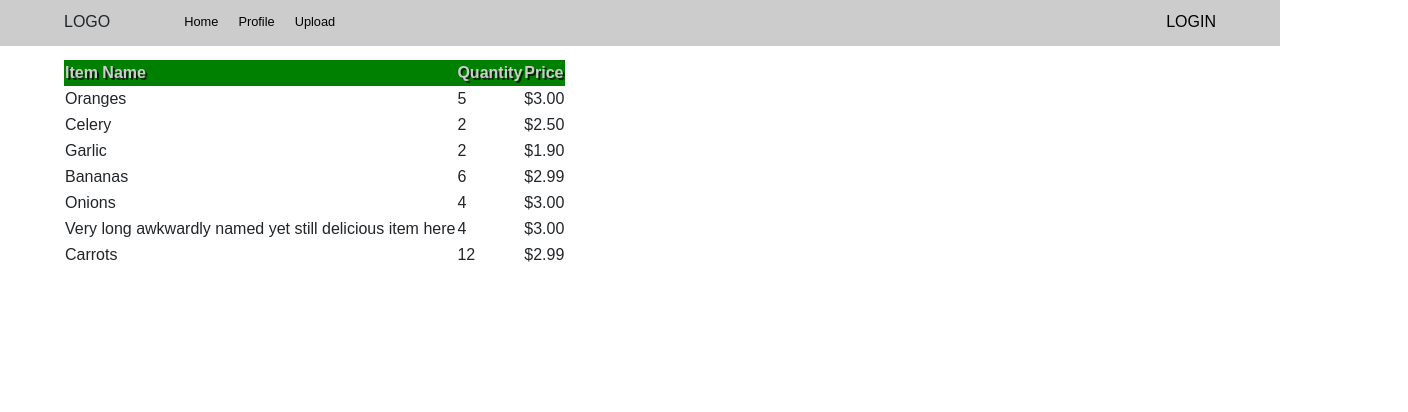
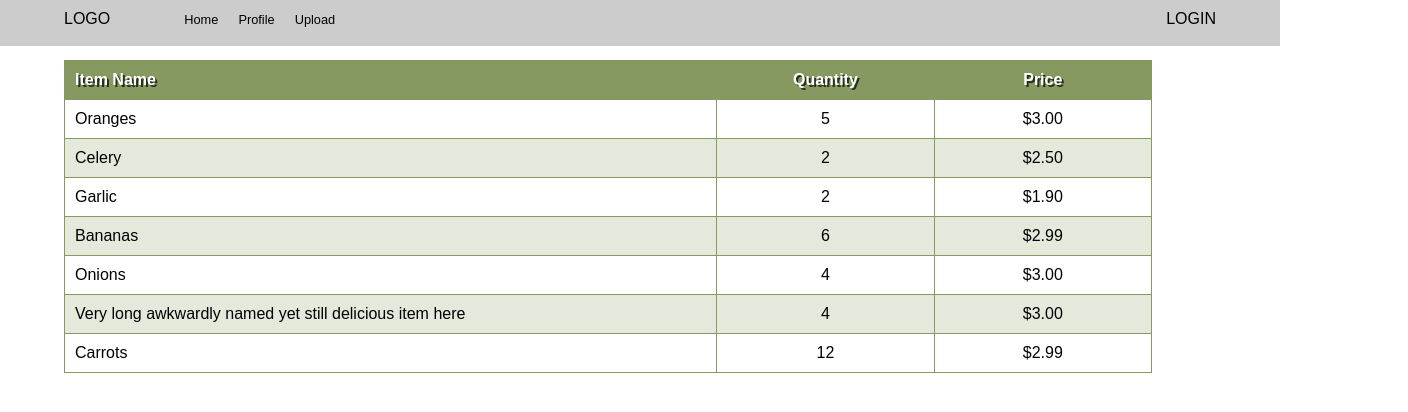
Before and after one commit to interactivenyc/inyc-react-app, a React (Create React App) app: page /StyledTable in a window 1280 px wide. Shown: the top 412 px of the page, 1408 px wide, since content can reach past the window. Built offline with nearby package versions, Linux system fonts and the light colour scheme.

Commit message:
StyledTable and organization

```diff
--- a/public/index.html
+++ b/public/index.html
@@ -11,11 +11,12 @@
     <link rel="manifest" href="%PUBLIC_URL%/manifest.json">
     <link rel="shortcut icon" href="%PUBLIC_URL%/favicon.ico">
 
-    <!-- Bootstrap 4 -->
+    <!-- Bootstrap 4
     <link rel="stylesheet" href="https://stackpath.bootstrapcdn.com/bootstrap/4.1.1/css/bootstrap.min.css" integrity="sha384-WskhaSGFgHYWDcbwN70/dfYBj47jz9qbsMId/iRN3ewGhXQFZCSftd1LZCfmhktB" crossorigin="anonymous">
     <script src="https://code.jquery.com/jquery-3.3.1.slim.min.js" integrity="sha384-q8i/X+965DzO0rT7abK41JStQIAqVgRVzpbzo5smXKp4YfRvH+8abtTE1Pi6jizo" crossorigin="anonymous"></script>
     <script src="https://cdnjs.cloudflare.com/ajax/libs/popper.js/1.14.3/umd/popper.min.js" integrity="sha384-ZMP7rVo3mIykV+2+9J3UJ46jBk0WLaUAdn689aCwoqbBJiSnjAK/l8WvCWPIPm49" crossorigin="anonymous"></script>
     <script src="https://stackpath.bootstrapcdn.com/bootstrap/4.1.1/js/bootstrap.min.js" integrity="sha384-smHYKdLADwkXOn1EmN1qk/HfnUcbVRZyYmZ4qpPea6sjB/pTJ0euyQp0Mk8ck+5T" crossorigin="anonymous"></script>
+-->
 
     <!-- Bootstrap 3
     <link rel="stylesheet" href="https://maxcdn.bootstrapcdn.com/bootstrap/3.3.7/css/bootstrap.min.css" integrity="sha384-BVYiiSIFeK1dGmJRAkycuHAHRg32OmUcww7on3RYdg4Va+PmSTsz/K68vbdEjh4u" crossorigin="anonymous">
@@ -31,7 +32,6 @@
       Learn how to configure a non-root public URL by running `npm run build`.
     -->
 
-    <link rel="stylesheet" href="styles.css"></link>
     <title>React App</title>
   </head>
   <body>
--- a/public/styles.css
+++ /dev/null
@@ -1,36 +0,0 @@
-/* GLOBAL */
-
-#root {
-  --someVariable: 10px;
-}
-
-/* CONTENT */
-
-.content {
-  float: left;
-  display: block;
-  position: relative;
-  top: 50px;
-  width: 100%;
-  padding: var(--navTopMargin) 4em;
-}
-
-/* CLEAR FLOAT UTILITIES */
-
-.fix {
-  clear: both;
-}
-
-.group:before,
-.group:after {
-  content: "";
-  display: table;
-}
-
-.group:after {
-  clear: both;
-}
-
-.group {
-  zoom: 1;
-}
--- a/src/App.css
+++ b/src/App.css
@@ -1,3 +1,50 @@
+/* GLOBAL */
+
+#root {
+  --someVariable: 10px;
+}
+
+/* CONTENT */
+
+.content {
+  float: left;
+  display: block;
+  position: relative;
+  top: 50px;
+  width: 100%;
+  padding: var(--navTopMargin) 4em;
+}
+
+
+
+
+
+
+
+
+
+/* CLEAR FLOAT UTILITIES */
+
+.fix {
+  clear: both;
+}
+
+.group:before,
+.group:after {
+  content: "";
+  display: table;
+}
+
+.group:after {
+  clear: both;
+}
+
+.group {
+  zoom: 1;
+}
+
+/* DEFAULT CSS FROM CREATE-REACT-APP */
+
 .App {
   text-align: center;
 }
--- a/src/App.js
+++ b/src/App.js
@@ -1,5 +1,8 @@
 import React, { Component } from 'react';
 import TopNav from './components/TopNav';
+import './App.css';
+
+// ALL EXAMPLE FILES HERE
 import StyledTable from './components/examples/StyledTable';
 import ImageOverlay from './components/examples/ImageOverlay';
 
--- a/src/components/TopNav.js
+++ b/src/components/TopNav.js
@@ -4,8 +4,6 @@ import '../css/TopNav.css';
 class TopNav extends Component {
   render() {
     return (
-      <div className="TopNav">
-
       <div className="nav-container">
 
         <div className="logo">LOGO</div>
@@ -22,10 +20,6 @@ class TopNav extends Component {
           <a href="/">LOGIN</a>
         </div>
 
-        </div> {/* /nav-container */}
-
-
-
       </div>
     );
   }
--- a/src/components/examples/ImageOverlay.js
+++ b/src/components/examples/ImageOverlay.js
@@ -4,11 +4,10 @@ import '../../css/examples/ImageOverlay.css';
 class ImageOverlay extends Component {
   render() {
     return (
-      <div className="ImageOverlay">
-        <div className="content-area group">
+      <div className="image-overlay">
+        <div className="content-area">
 
           <div className="main-area">
-            <p>This is the main area (or column). Lorem ipsum dolor sit amet, consectetur adipisicing elit, sed do eiusmod tempor incididunt ut labore et dolore magna aliqua. Ut enim ad minim veniam, quis nostrud exercitation ullamco laboris nisi ut aliquip ex ea commodo consequat. Duis aute irure dolor in reprehenderit in voluptate velit esse cillum dolore eu fugiat nulla pariatur. Excepteur sint occaecat cupidatat non proident, sunt in culpa qui officia deserunt mollit anim id est laborum.</p>
 
             <div className="image-banner">
               <img className="contentImage" src="https://learnwebcode.github.io/Web-Design-for-Beginners/squirrel.jpg"/>
@@ -18,8 +17,6 @@ class ImageOverlay extends Component {
 
             </div>
 
-            <p>Lorem ipsum dolor sit amet, consectetur adipisicing elit, sed do eiusmod tempor incididunt ut labore et dolore magna aliqua. Ut enim ad minim veniam, quis nostrud exercitation ullamco laboris nisi ut aliquip ex ea commodo consequat. Duis aute irure dolor in reprehenderit in voluptate velit esse cillum dolore eu fugiat nulla pariatur. Excepteur sint occaecat cupidatat non proident, sunt in culpa qui officia deserunt mollit anim id est laborum. In reprehenderit in voluptate velit esse cillum dolore eu fugiat nulla pariatur. Excepteur sint occaecat cupidatat non proident, sunt in culpa qui officia deserunt mollit anim id est laborum.</p>
-
           </div> {/* /main-area */}
         </div> {/* /content-area group */}
       </div>
--- a/src/components/examples/StyledTable.js
+++ b/src/components/examples/StyledTable.js
@@ -8,9 +8,9 @@ class StyledTable extends Component {
         <table>
           <thead>
             <tr>
-              <th>Item Name</th>
-              <th>Quantity</th>
-              <th>Price</th>
+              <th className="col-item-name">Item Name</th>
+              <th className="col-quantity">Quantity</th>
+              <th className="col-price">Price</th>
             </tr>
           </thead>
           <tbody>
--- a/src/css/examples/ImageOverlay.css
+++ b/src/css/examples/ImageOverlay.css
@@ -1,7 +1,7 @@
 /* GLOBAL */
 
 img {
-  max-width: 100%;
+  max-width: 80%;
   height: auto;
 }
 
@@ -23,4 +23,6 @@ img {
   background-color: rgba(0,0,0,.5);
   padding: 1em;
   text-align: center;
+  max-width: 80%;
+  box-sizing: border-box;
 }
--- a/src/css/examples/StyledTable.css
+++ b/src/css/examples/StyledTable.css
@@ -1,6 +1,44 @@
+
+.styled-table table {
+  border-spacing: 0;
+  border-collapse: collapse;
+  width: 85%;
+}
+
+
+.col-item-name {
+  width: 60%;
+}
+
+.col-quantity,
+.col-price {
+  width: 20%;
+}
+
+.styled-table table tbody tr:nth-child(even) td {
+  background-color: #e5e9dc;
+}
+
+/*  not sure why we need the space before the colon here */
+.styled-table table tr :nth-child(1) {
+  text-align: left;
+}
+
+.styled-table table tr :nth-child(2),
+.styled-table table tr :nth-child(3) {
+  text-align: center;
+}
+
 .styled-table table th {
   text-align: left;
-  background-color: green;
-  color: #ccc;
+  background-color: #869960;
+  color: #fff;
   text-shadow: 2px 2px 0 rgba(0,0,0,.7);
 }
+
+.styled-table table th,
+.styled-table table td {
+  border: 1px solid #869960;
+  padding: 10px;
+  vertical-align: top;
+}
```
Lines whose indentation alone changed are shown as unchanged.
